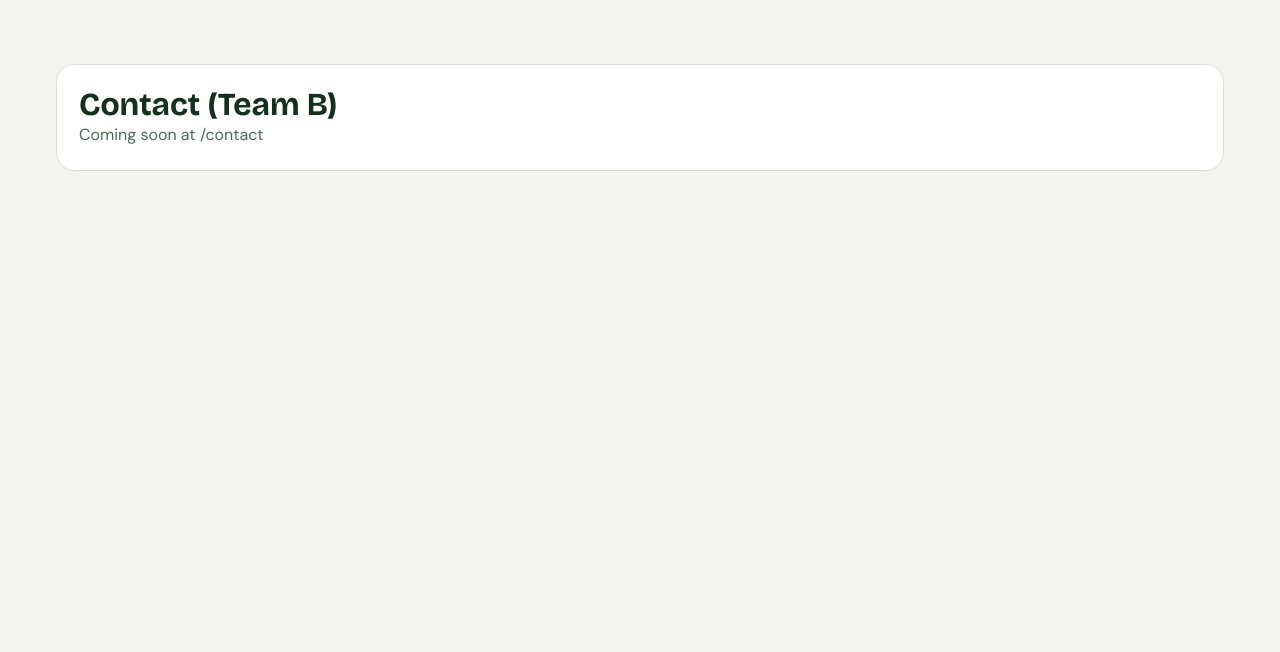
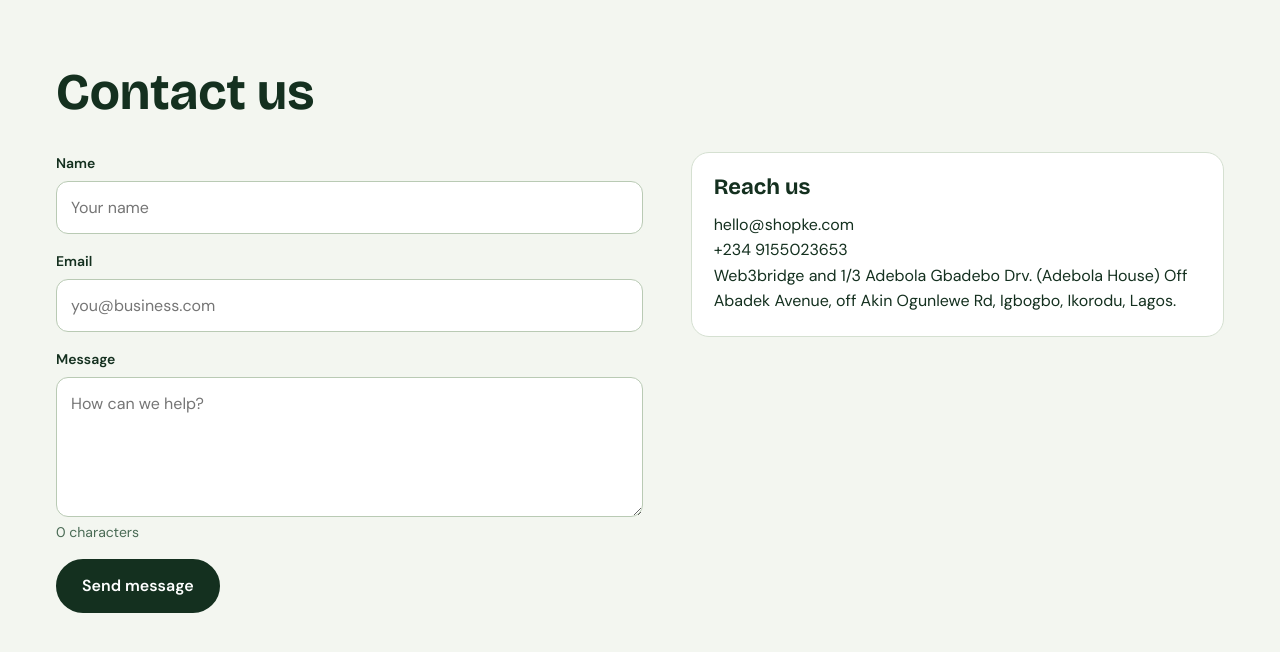
Before and after one commit to 0xgentuu/shopke, a React (Vite) app: page /contact in a window 1280 px wide. Shown: the top 652 px of the page. Built offline with nearby package versions, Linux system fonts and the light colour scheme.

Commit message:
Add Contact page

```diff
--- a/src/App.jsx
+++ b/src/App.jsx
@@ -1,5 +1,6 @@
 import { Routes, Route, Outlet, Link, useLocation } from "react-router-dom";
 import "./App.css";
+import ContactPage from "./pages/contact/ContactPage";
 
 /* ==========================================================================
    Shopke routes
@@ -56,7 +57,7 @@ export default function App() {
         <Route path="/" element={<Soon name="Landing page (Team A)" />} />
         <Route path="/about" element={<Soon name="About (Team B)" />} />
         <Route path="/news" element={<Soon name="News (Team B)" />} />
-        <Route path="/contact" element={<Soon name="Contact (Team B)" />} />
+        <Route path="/contact" element={<ContactPage />} />
       </Route>
 
       {/* Authentication and onboarding use their own full-screen layouts (Team C) */}
--- /dev/null
+++ b/src/data/contact.js
@@ -0,0 +1,5 @@
+export const contactDetails = {
+  email: "hello@shopke.com",
+  phone: "+234 9155023653",
+  address: "Web3bridge and 1/3 Adebola Gbadebo Drv. (Adebola House) Off Abadek Avenue, off Akin Ogunlewe Rd, Igbogbo, Ikorodu, Lagos.",
+};
--- /dev/null
+++ b/src/pages/contact/ContactPage.jsx
@@ -0,0 +1,156 @@
+import { useState, useRef } from "react";
+import { contactDetails } from "../../data/contact";
+import "./contact.css";
+
+const emailPattern = /^\S+@\S+\.\S+$/;
+
+export default function ContactPage() {
+  const [values, setValues] = useState({ name: "", email: "", message: "" });
+  const [errors, setErrors] = useState({});
+  const [sent, setSent] = useState(false);
+
+  const nameRef = useRef(null);
+  const emailRef = useRef(null);
+  const messageRef = useRef(null);
+  const refs = { name: nameRef, email: emailRef, message: messageRef };
+
+  const handleChange = (event) => {
+    const { name, value } = event.target;
+    setValues({ ...values, [name]: value });
+  };
+
+  const handleSubmit = (event) => {
+    event.preventDefault();
+
+    const found = {};
+    if (!values.name.trim()) {
+      found.name = "Enter your name.";
+    }
+    if (!emailPattern.test(values.email)) {
+      found.email = "Enter a valid email address.";
+    }
+    if (values.message.trim().length < 10) {
+      found.message = "Write at least 10 characters.";
+    }
+
+    setErrors(found);
+
+    // Send the cursor to the first field that has a problem
+    const firstInvalid = Object.keys(found)[0];
+    if (firstInvalid) {
+      refs[firstInvalid].current.focus();
+      return;
+    }
+
+    setSent(true);
+  };
+
+  return (
+    <section className="section">
+      <h1 className="h-page contact__title">Contact us</h1>
+
+      <div className="split contact__layout">
+        {sent ? (
+          <div className="card" role="status">
+            <h2 className="h-section contact__thanks">
+              Thank you, {values.name}.
+            </h2>
+            <p className="text-muted">
+              We got your message and will reply to {values.email} soon.
+            </p>
+          </div>
+        ) : (
+          <form onSubmit={handleSubmit} noValidate>
+            <div className="field">
+              <label className="label" htmlFor="contact-name">
+                Name
+              </label>
+              <input
+                id="contact-name"
+                name="name"
+                ref={nameRef}
+                className={`input${errors.name ? " input--error" : ""}`}
+                type="text"
+                placeholder="Your name"
+                autoComplete="name"
+                value={values.name}
+                onChange={handleChange}
+                aria-invalid={Boolean(errors.name)}
+                aria-describedby={errors.name ? "contact-name-error" : undefined}
+              />
+              {errors.name && (
+                <p className="field-error" id="contact-name-error">
+                  {errors.name}
+                </p>
+              )}
+            </div>
+
+            <div className="field">
+              <label className="label" htmlFor="contact-email">
+                Email
+              </label>
+              <input
+                id="contact-email"
+                name="email"
+                ref={emailRef}
+                className={`input${errors.email ? " input--error" : ""}`}
+                type="email"
+                placeholder="you@business.com"
+                autoComplete="email"
+                value={values.email}
+                onChange={handleChange}
+                aria-invalid={Boolean(errors.email)}
+                aria-describedby={errors.email ? "contact-email-error" : undefined}
+              />
+              {errors.email && (
+                <p className="field-error" id="contact-email-error">
+                  {errors.email}
+                </p>
+              )}
+            </div>
+
+            <div className="field">
+              <label className="label" htmlFor="contact-message">
+                Message
+              </label>
+              <textarea
+                id="contact-message"
+                name="message"
+                ref={messageRef}
+                className={`textarea contact__message${
+                  errors.message ? " textarea--error" : ""
+                }`}
+                placeholder="How can we help?"
+                value={values.message}
+                onChange={handleChange}
+                aria-invalid={Boolean(errors.message)}
+                aria-describedby={
+                  errors.message ? "contact-message-error" : undefined
+                }
+              />
+              {errors.message && (
+                <p className="field-error" id="contact-message-error">
+                  {errors.message}
+                </p>
+              )}
+              <p className="text-small text-muted contact__counter">
+                {values.message.length} characters
+              </p>
+            </div>
+
+            <button type="submit" className="btn">
+              Send message
+            </button>
+          </form>
+        )}
+
+        <aside className="card">
+          <h2 className="contact__reach">Reach us</h2>
+          <p>{contactDetails.email}</p>
+          <p>{contactDetails.phone}</p>
+          <p>{contactDetails.address}</p>
+        </aside>
+      </div>
+    </section>
+  );
+}
--- /dev/null
+++ b/src/pages/contact/contact.css
@@ -0,0 +1,26 @@
+.contact__title {
+  margin-bottom: var(--space-6);
+}
+
+/* The shared .split centres its columns, but the form should start at the top */
+.contact__layout {
+  align-items: start;
+}
+
+.contact__message {
+  min-height: 140px;
+  resize: vertical;
+}
+
+.contact__counter {
+  margin-top: var(--space-1);
+}
+
+.contact__thanks {
+  margin-bottom: var(--space-2);
+}
+
+.contact__reach {
+  margin-bottom: var(--space-3);
+  font-size: var(--text-xl);
+}
```
